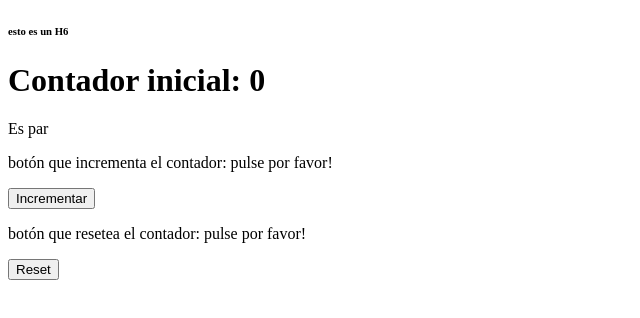
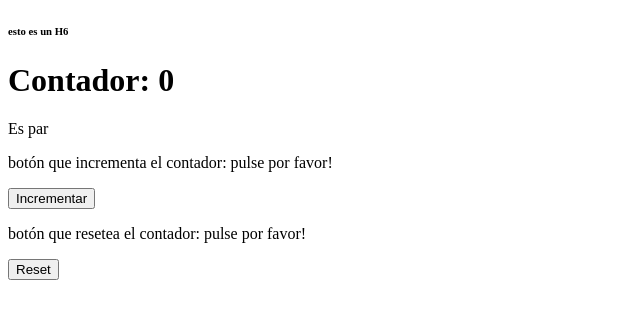
Before and after one commit to MiguelAguas/midudev-bootcamp, a React (Create React App) app in the folder reactmidudev/: page / in a window 1280 px wide. Shown: the top 318 px of the page, without its empty margins (0-640 px from the left). Built offline with nearby package versions, Linux system fonts and the light colour scheme.

Commit message:
componente Counter
componente Counter

```diff
--- a/reactmidudev/src/index.js
+++ b/reactmidudev/src/index.js
@@ -4,6 +4,11 @@ import { useState } from 'react';
 
 // O puedes declararte una const rootElement donde guardes el document.getElementById
 const rootElement = document.getElementById("root");
+
+const Counter = ({ number }) => {
+  console.log("Counter Render");
+  return <h1>Contador: {number}</h1>
+}
 
  const App = (props) => {
   //let contador = 0
@@ -69,7 +74,10 @@ const rootElement = document.getElementById("root");
 
   // extraemos el eventHandler en una función
   const handleClick = () => {
-    setContador(contadorValue + 1)
+    //setContador(contadorValue + 1)
+    setContador((prevContador) => {
+      return prevContador + 1;
+    })
   }
 
   // creamos el helper para el botón de resetear contador
@@ -87,7 +95,7 @@ const rootElement = document.getElementById("root");
 
   return <>
       <h6>esto es un H6</h6>
-      <h1>Contador inicial: {contadorValue} </h1>
+      <Counter number={contadorValue} />
       <p>{isEven ? "Es par" : "Es Impar"}</p>
       <p>botón que incrementa el contador: pulse por favor!</p>
       <button
```
